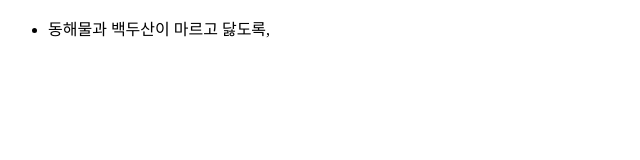
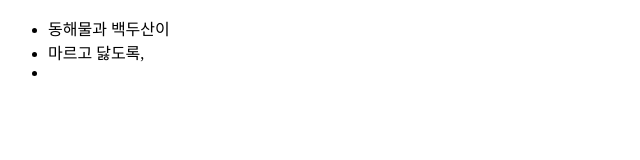
Before and after one commit to doni83/my_repository2, a plain HTML site: page index.html in a window 1280 px wide. Shown: the whole page, without its empty margins (0-640 px from the left). Drawn offline with Linux system fonts and the light colour scheme.

Commit message:
가사 추가

```diff
--- a/index.html
+++ b/index.html
@@ -10,7 +10,8 @@
  </head>
  <body>
   <ul>
-	<li>동해물과 백두산이 마르고 닳도록,</li>
+	<li>동해물과 백두산이</li>
+	<li> 마르고 닳도록,<li>
   </ul>
  </body>
 </html>
```
